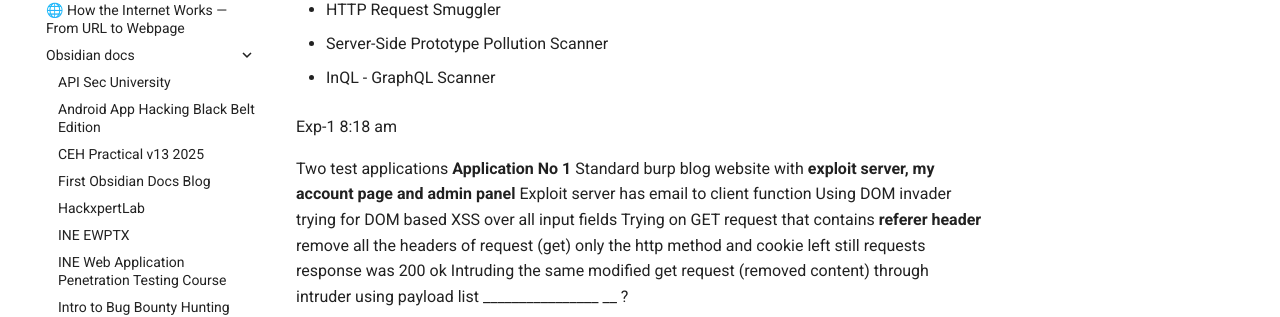
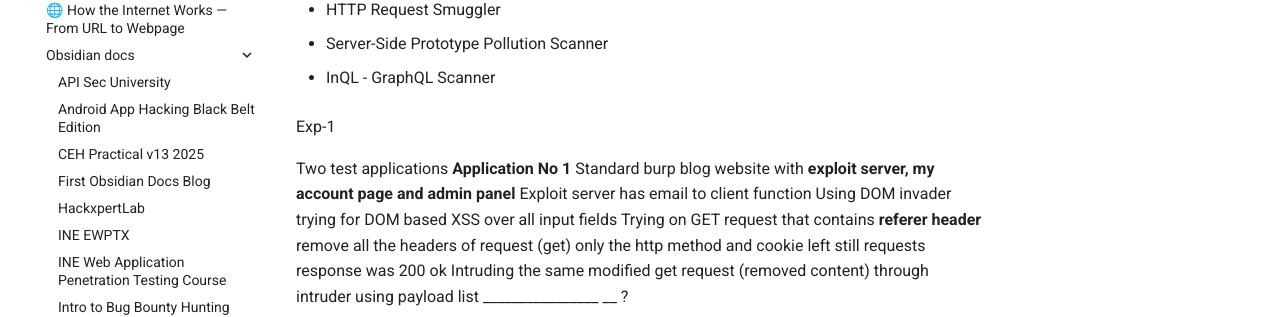
Before and after one commit to mravtechinfo/one-for-all, an MkDocs documentation site: the page built from docs/obsidian_docs/PCSB Cheat Sheet (Document by T_G).md, in a window 1280 px wide and 900 px high, scrolled down 703 px. Shown: the part 143-460 px from the top of the window. Built offline with MkDocs 1.6.1 and Material for MkDocs 9.7.7, drawn with Linux system fonts in a browser that asks for light colours.

Commit message:
Fix typo in PCSB cheat sheet

```diff
--- a/docs/obsidian_docs/PCSB Cheat Sheet (Document by T_G).md
+++ b/docs/obsidian_docs/PCSB Cheat Sheet (Document by T_G).md
@@ -40,7 +40,7 @@
 
 
 
-Exp-1 8:18 am
+Exp-1
 
 Two test applications
 **Application No 1**
```
Also changed, not shown: other parts of docs/obsidian_docs/PCSB Cheat Sheet (Document by T_G).md (+3 -0 lines).
